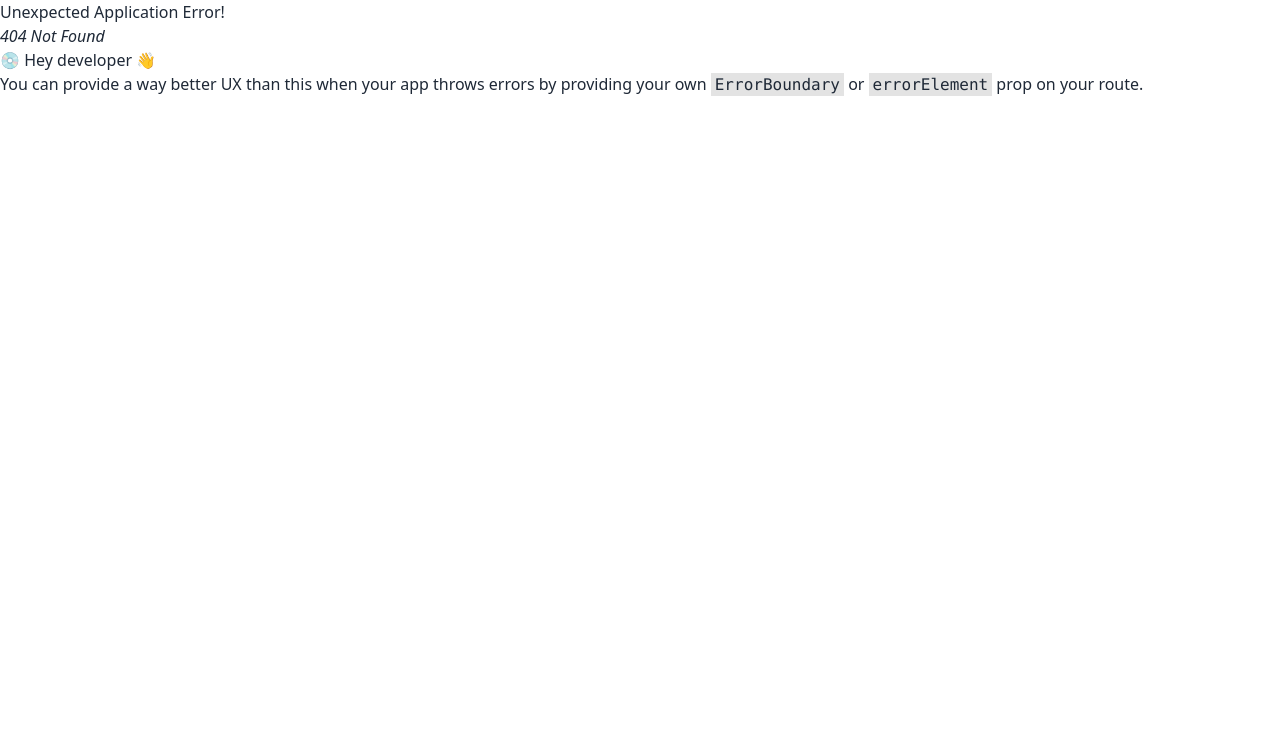
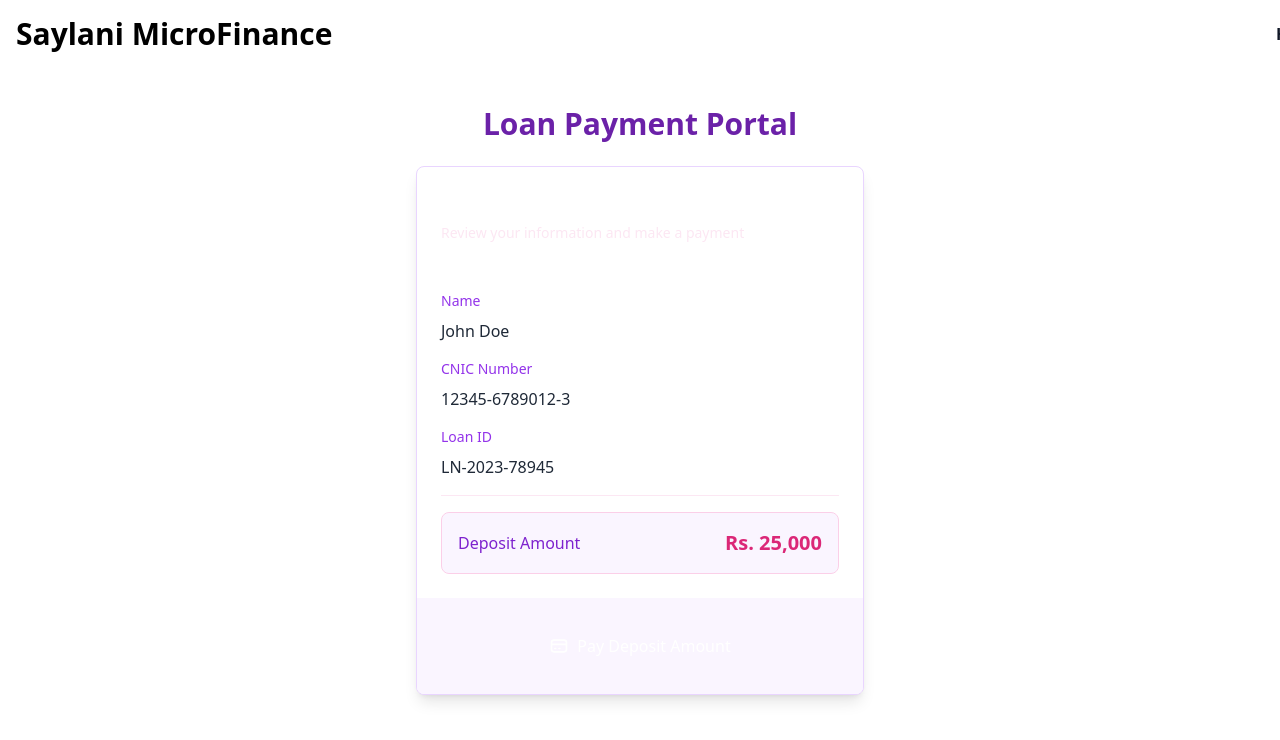
Before and after one commit to Mohammadasad098/SMIT-HACKATHON-FRONTEND, a React (Vite) app: page /payHere in a window 1280 px wide. Before the commit this address had no page. Shown: the top 740 px of the page. Built offline with nearby package versions, Linux system fonts and the light colour scheme.

Commit message:
paymeny integration not done

```diff
--- a/src/components/ui/Navbar.jsx
+++ b/src/components/ui/Navbar.jsx
@@ -59,6 +59,7 @@
         { path: "/Services", label: "Services" },
         { path: "/Guarantor", label: "Guarantor" },
         { path: "/loanRequest", label: "Loan Request" },
+        { path: "/payHere", label: "Pay Now" },
         { path: "/logout", label: "Logout", onClick: handleLogoutClick },
       ]
     : [
--- a/src/main.jsx
+++ b/src/main.jsx
@@ -12,6 +12,7 @@
 import LoanRequest from './pages/LoanRequest.jsx'
 import AfterLoginRoute from './components/AfterLoginRoute.jsx'
 import Services from './pages/Services.jsx'
+import PayHere from './pages/PayHere.jsx'
 
 const router = createBrowserRouter([
   {
@@ -50,6 +51,10 @@
             path: "services",
             element: <Services/>
           },
+          {
+            path: "payHere",
+            element: <PayHere/>
+          },
 
       ]
   }
--- a/src/pages/CalculatorPage.jsx
+++ b/src/pages/CalculatorPage.jsx
@@ -21,6 +21,9 @@
 
   // Submit loan request
   const submitLoanRequest = async () => {
+
+    const userId = localStorage.getItem("userId");
+
     // Validate all guarantor details
     const isValid = loanDetails.guarantors.every(
       (guarantor) =>
@@ -42,6 +45,7 @@
       email2: loanDetails.guarantors[1].email,
       location2: loanDetails.guarantors[1].location,
       cnic2: loanDetails.guarantors[1].cnic,
+      enrolledUsers: userId,
     };
 
     try {
--- a/src/pages/LoanRequest.jsx
+++ b/src/pages/LoanRequest.jsx
@@ -35,19 +35,23 @@
   // Handle form submission
   const onSubmit = async (data) => {
     try {
+      const userId = localStorage.getItem("userId"); // 🔑 Get the user ID
+
       const requestData = {
         cnic: data.cnic,
         reasonForLoan: data.reasonForLoan,
         category: data.category,
-        subCatogary: data.subCategory, // Ensure key matches backend model
+        subCatogary: data.subCategory, // 🔄 Matches backend model
         deposit: parseFloat(data.initialDeposit),
         loanPeriod: parseInt(data.loanPeriod, 10),
+        enrolledUsers: userId, // 🟢 Include the user ID here
       };
 
       const response = await fetch(`${import.meta.env.VITE_API_BACKEND_URL}/api/v1/financeData`, {
         method: "POST",
         headers: {
           "Content-Type": "application/json",
+          Authorization: `Bearer ${localStorage.getItem("accessToken")}`, // Optional but recommended
         },
         body: JSON.stringify(requestData),
       });
@@ -59,7 +63,7 @@
       const result = await response.json();
       toast.success("Loan request submitted successfully!");
 
-      // Calculate loan breakdown
+      // 🔢 Breakdown calculation
       const monthlyInstallment = (requestData.deposit / requestData.loanPeriod).toFixed(2);
       setBreakdown({
         principal: requestData.deposit,
--- a/src/pages/Login.jsx
+++ b/src/pages/Login.jsx
@@ -30,12 +30,13 @@
       const result = await response.json()
       console.log("API Response:", result)
 
+
       if (result.accessToken) {
         localStorage.setItem("accessToken", result.accessToken)
         localStorage.setItem("userId", result.data.userId)
         toast.success("Login successful!")
         setTimeout(() => {
-          window.location.href = "/loanRequest" // Using window.location instead of navigate for Next.js?
+          window.location.href = "/loanRequest"
         }, 2000)
       }
     } catch (error) {
--- /dev/null
+++ b/src/pages/PayHere.jsx
@@ -0,0 +1,133 @@
+import { useState } from "react"
+
+// Mock data - in a real app, this would come from your backend
+const mockUserData = {
+  name: "John Doe",
+  cnic: "12345-6789012-3",
+  loanId: "LN-2023-78945",
+  depositAmount: 25000,
+}
+
+export default function Home() {
+  const [isLoading, setIsLoading] = useState(false)
+  const [isPaid, setIsPaid] = useState(false)
+
+  const handlePayment = async () => {
+    setIsLoading(true)
+
+    // Simulate payment processing
+    try {
+      // In a real implementation, you would integrate with Stripe here
+      await new Promise((resolve) => setTimeout(resolve, 2000))
+      setIsPaid(true)
+    } catch (error) {
+      console.error("Payment failed:", error)
+    } finally {
+      setIsLoading(false)
+    }
+  }
+
+  return (
+    <div className="flex min-h-screen flex-col items-center justify-center p-4 bg-gradient-to-br from-pink-50 to-purple-100">
+      <div className="w-full max-w-md">
+        <h1 className="text-3xl font-bold text-center mb-6 text-purple-800">Loan Payment Portal</h1>
+
+        <div className="bg-white rounded-lg overflow-hidden border border-purple-200 shadow-lg">
+          {/* Header */}
+          <div className="bg-gradient-to-r from-pink-500 to-purple-600 text-white p-6 rounded-t-lg">
+            <h2 className="text-xl font-bold">Loan Payment Details</h2>
+            <p className="text-pink-100 text-sm mt-1">Review your information and make a payment</p>
+          </div>
+
+          {/* Content */}
+          <div className="p-6 space-y-4">
+            <div className="space-y-2">
+              <p className="text-sm text-purple-600">Name</p>
+              <p className="font-medium">{mockUserData.name}</p>
+            </div>
+
+            <div className="space-y-2">
+              <p className="text-sm text-purple-600">CNIC Number</p>
+              <p className="font-medium">{mockUserData.cnic}</p>
+            </div>
+
+            <div className="space-y-2">
+              <p className="text-sm text-purple-600">Loan ID</p>
+              <p className="font-medium">{mockUserData.loanId}</p>
+            </div>
+
+            <div className="h-[1px] w-full bg-pink-100 my-4"></div>
+
+            <div className="rounded-lg bg-purple-50 p-4 border border-pink-200">
+              <div className="flex justify-between items-center">
+                <span className="font-medium text-purple-700">Deposit Amount</span>
+                <span className="text-xl font-bold text-pink-600">
+                  Rs. {mockUserData.depositAmount.toLocaleString()}
+                </span>
+              </div>
+            </div>
+          </div>
+
+          {/* Footer */}
+          <div className="p-6 bg-purple-50">
+            {isPaid ? (
+              <div className="w-full text-center p-4 bg-pink-50 rounded-md text-pink-600 border border-pink-200">
+                Payment successful! Thank you.
+              </div>
+            ) : (
+              <button
+                className="w-full py-3 px-4 rounded-md bg-gradient-to-r from-pink-500 to-purple-600 hover:from-pink-600 hover:to-purple-700 text-white font-medium flex items-center justify-center disabled:opacity-70"
+                onClick={handlePayment}
+                disabled={isLoading}
+              >
+                {isLoading ? (
+                  <>
+                    <svg
+                      className="animate-spin -ml-1 mr-3 h-5 w-5 text-white"
+                      xmlns="http://www.w3.org/2000/svg"
+                      fill="none"
+                      viewBox="0 0 24 24"
+                    >
+                      <circle
+                        className="opacity-25"
+                        cx="12"
+                        cy="12"
+                        r="10"
+                        stroke="currentColor"
+                        strokeWidth="4"
+                      ></circle>
+                      <path
+                        className="opacity-75"
+                        fill="currentColor"
+                        d="M4 12a8 8 0 018-8V0C5.373 0 0 5.373 0 12h4zm2 5.291A7.962 7.962 0 014 12H0c0 3.042 1.135 5.824 3 7.938l3-2.647z"
+                      ></path>
+                    </svg>
+                    Processing...
+                  </>
+                ) : (
+                  <>
+                    <svg
+                      className="w-5 h-5 mr-2"
+                      fill="none"
+                      stroke="currentColor"
+                      viewBox="0 0 24 24"
+                      xmlns="http://www.w3.org/2000/svg"
+                    >
+                      <path
+                        strokeLinecap="round"
+                        strokeLinejoin="round"
+                        strokeWidth="2"
+                        d="M3 10h18M7 15h1m4 0h1m-7 4h12a3 3 0 003-3V8a3 3 0 00-3-3H6a3 3 0 00-3 3v8a3 3 0 003 3z"
+                      ></path>
+                    </svg>
+                    Pay Deposit Amount
+                  </>
+                )}
+              </button>
+            )}
+          </div>
+        </div>
+      </div>
+    </div>
+  )
+}
```
